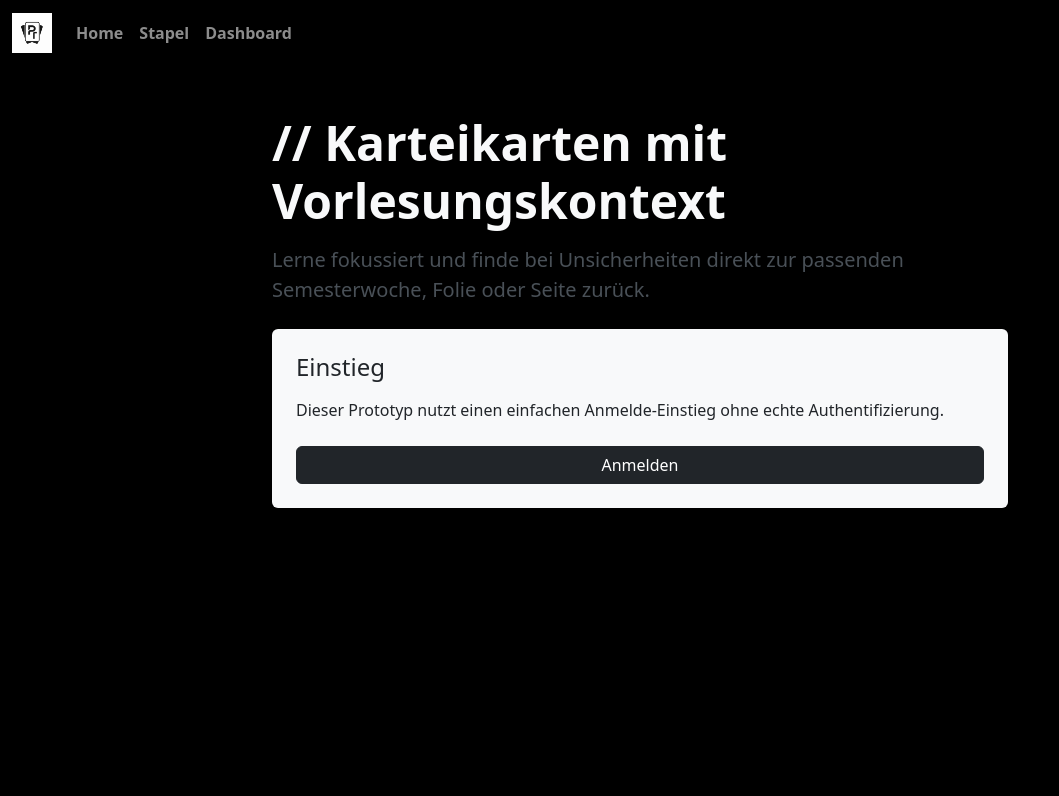
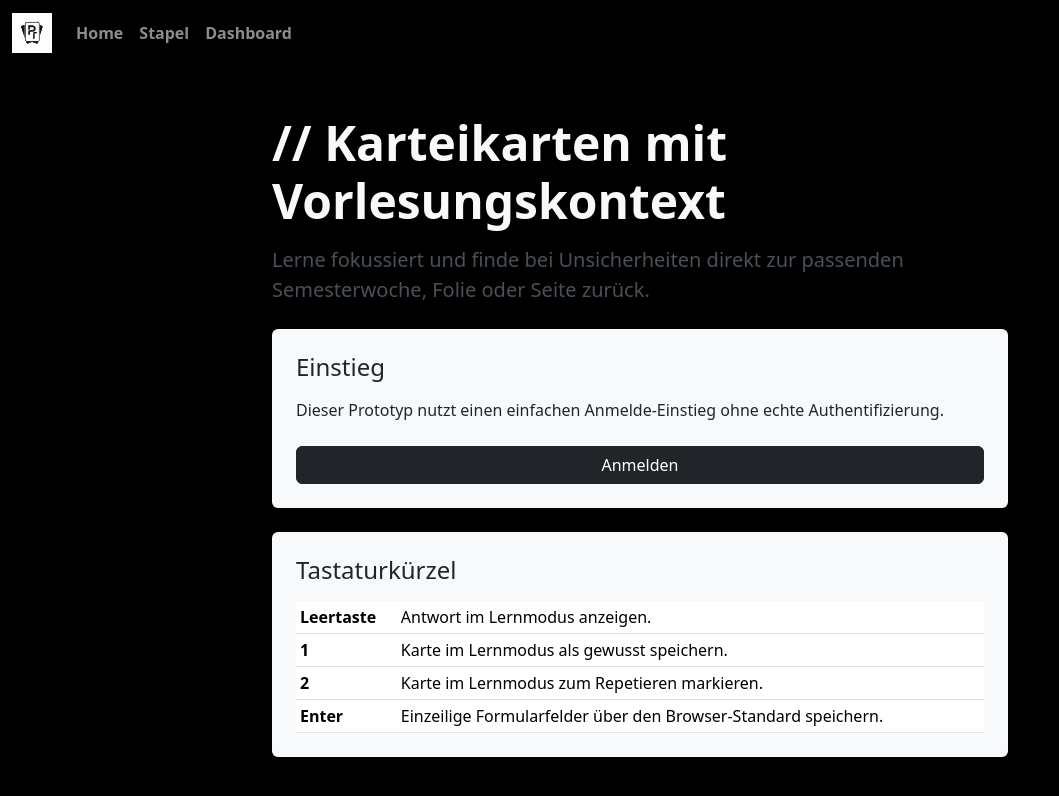
Before and after one commit to russoren1/PT-Karteikarten, a SvelteKit app: page / in a window 1280 px wide. Shown: the top 796 px of the page, without its empty margins (0-1059 px from the left). Built offline with nearby package versions, Linux system fonts and the light colour scheme.

Commit message:
Ergänze Tastaturkürzel für Lernmodus und dokumentiere die Bedienung übersichtlich auf der Home Seite + Bugfix mit dem Livefilter bei der Stapel Ansicht

```diff
--- a/src/routes/+page.svelte
+++ b/src/routes/+page.svelte
@@ -18,6 +18,34 @@
 					<a class="btn btn-dark w-100" href="/stapel">Anmelden</a>
 				</div>
 			</div>
+
+			<div class="card bg-light text-dark border-0 shadow-sm mt-4">
+				<div class="card-body p-4">
+					<h2 class="h4 card-title mb-3">Tastaturkürzel</h2>
+					<div class="table-responsive">
+						<table class="table table-sm align-middle mb-0">
+							<tbody>
+								<tr>
+									<th scope="row">Leertaste</th>
+									<td>Antwort im Lernmodus anzeigen.</td>
+								</tr>
+								<tr>
+									<th scope="row">1</th>
+									<td>Karte im Lernmodus als gewusst speichern.</td>
+								</tr>
+								<tr>
+									<th scope="row">2</th>
+									<td>Karte im Lernmodus zum Repetieren markieren.</td>
+								</tr>
+								<tr>
+									<th scope="row">Enter</th>
+									<td>Einzeilige Formularfelder über den Browser-Standard speichern.</td>
+								</tr>
+							</tbody>
+						</table>
+					</div>
+				</div>
+			</div>
 		</div>
 	</div>
 </div>
```
Also changed, not shown: src/routes/stapel/[slug]/+page.svelte (+6 -1 lines), src/routes/stapel/[slug]/lernen/+page.svelte (+31 -2 lines).
